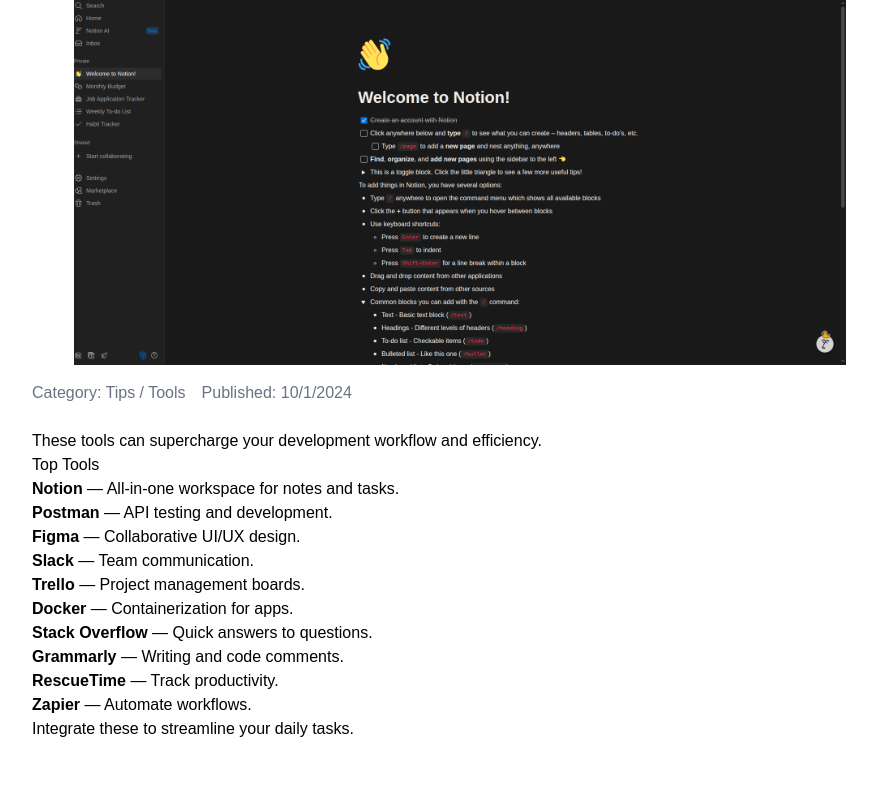
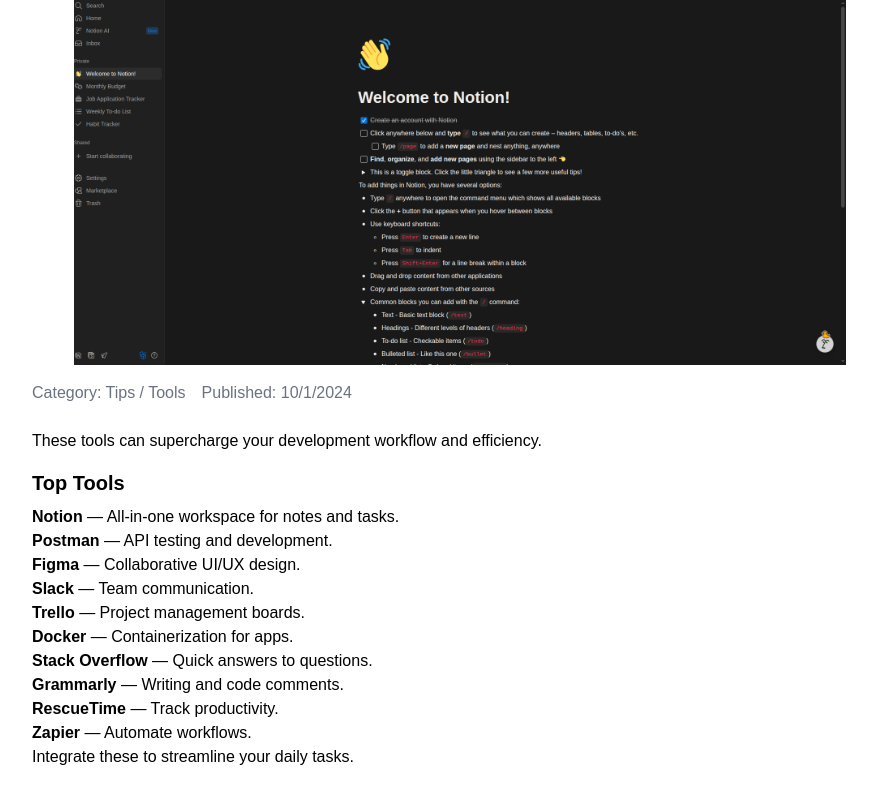
Before and after one commit to paldentitung/Inkspire, a React (Vite) app: page /blog/10-productivity-tools-for-developers in a window 1280 px wide. Shown: the part 293-1096 px from the top of the page, without its empty margins (180-1057 px from the left). Before the commit the page ends 1054 px from the top, so only its background shows below. Built offline with nearby package versions, Linux system fonts and the light colour scheme.

Commit message:
imporve the  blog details page n data as well

```diff
--- a/src/Pages/BlogDetailsPage.jsx
+++ b/src/Pages/BlogDetailsPage.jsx
@@ -68,6 +68,24 @@
         <ReactMarkdown
           rehypePlugins={[rehypeRaw]}
           components={{
+            p: ({ node, children }) => <p className="mb-4 ">{children}</p>,
+            h2: ({ node, children }) => (
+              <h2 className="text-2xl font-bold mt-6 mb-3">{children}</h2>
+            ),
+            h3: ({ node, children }) => (
+              <h3 className="text-xl font-semibold mt-4 mb-2">{children}</h3>
+            ),
+            ul: ({ node, children }) => (
+              <ul className="list-disc list-inside ml-4 mb-4">{children}</ul>
+            ),
+            a: ({ node, children, href }) => (
+              <a
+                href={href}
+                className="text-blue-500 underline hover:text-blue-700"
+              >
+                {children}
+              </a>
+            ),
             code({ node, inline, className, children, ...props }) {
               const match = /language-(\w+)/.exec(className || "");
               return !inline && match ? (
@@ -80,7 +98,10 @@
                   {String(children).replace(/\n$/, "")}
                 </SyntaxHighlighter>
               ) : (
-                <code className={className} {...props}>
+                <code
+                  className="bg-gray-100 text-red-600 px-1 rounded"
+                  {...props}
+                >
                   {children}
                 </code>
               );
--- a/src/data/BlogData.js
+++ b/src/data/BlogData.js
@@ -168,6 +168,7 @@
 Visual Studio Code offers thousands of extensions that improve your workflow.
 
 ### Must-Have Extensions
+
 1. **Prettier** — Automatic code formatter
 2. **ESLint** — Code linting for JavaScript
 3. **Live Server** — Real-time browser reload
@@ -179,9 +180,10 @@
 9. **Code Spell Checker** — Catches typos
 10. **Path Intellisense** — Autocomplete for file paths
 
-Install these to make coding smoother and more enjoyable.
+Install these extensions to make coding smoother and more enjoyable.
 `,
   },
+
   {
     id: 6,
     title: "Node.js Basics: Your First Server",
```
